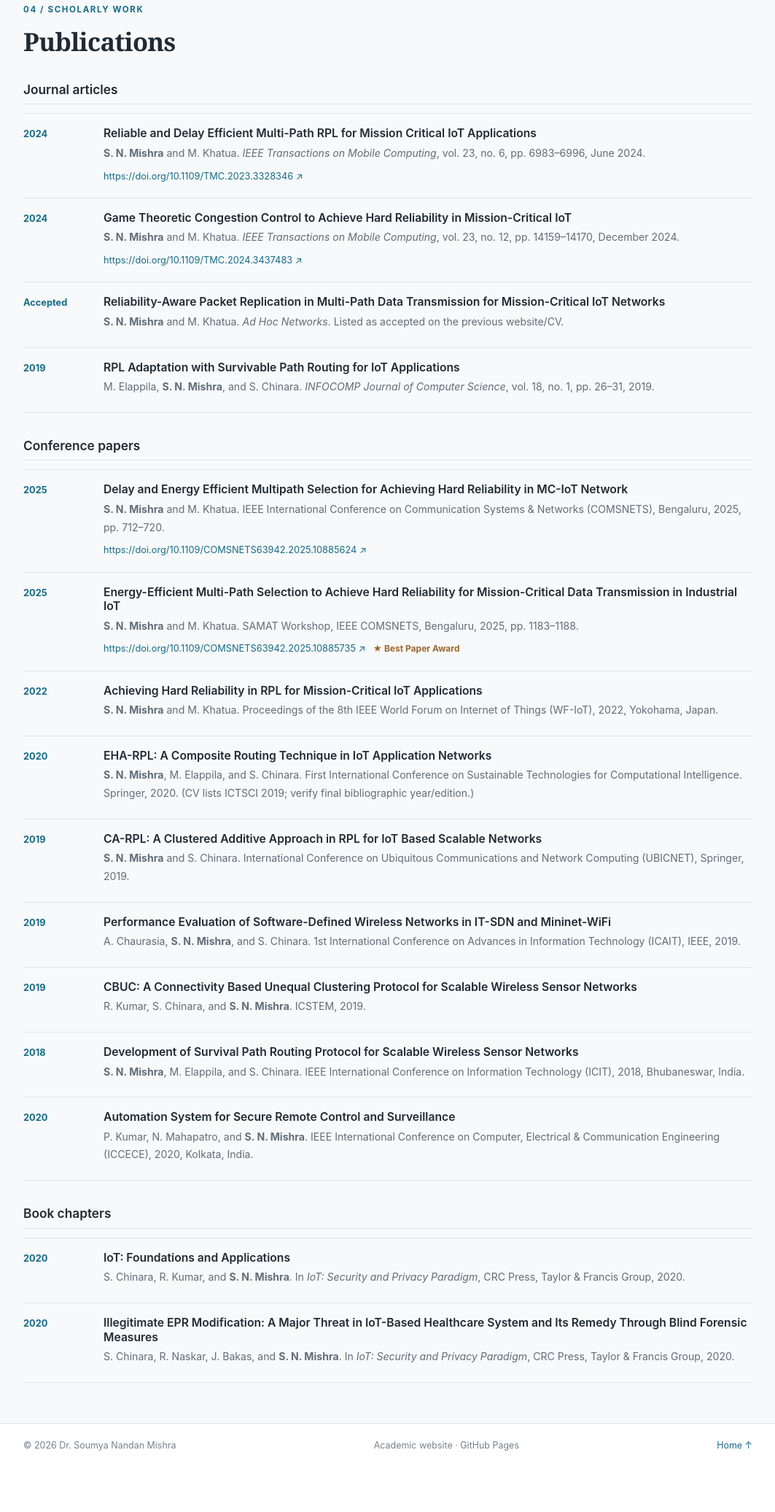
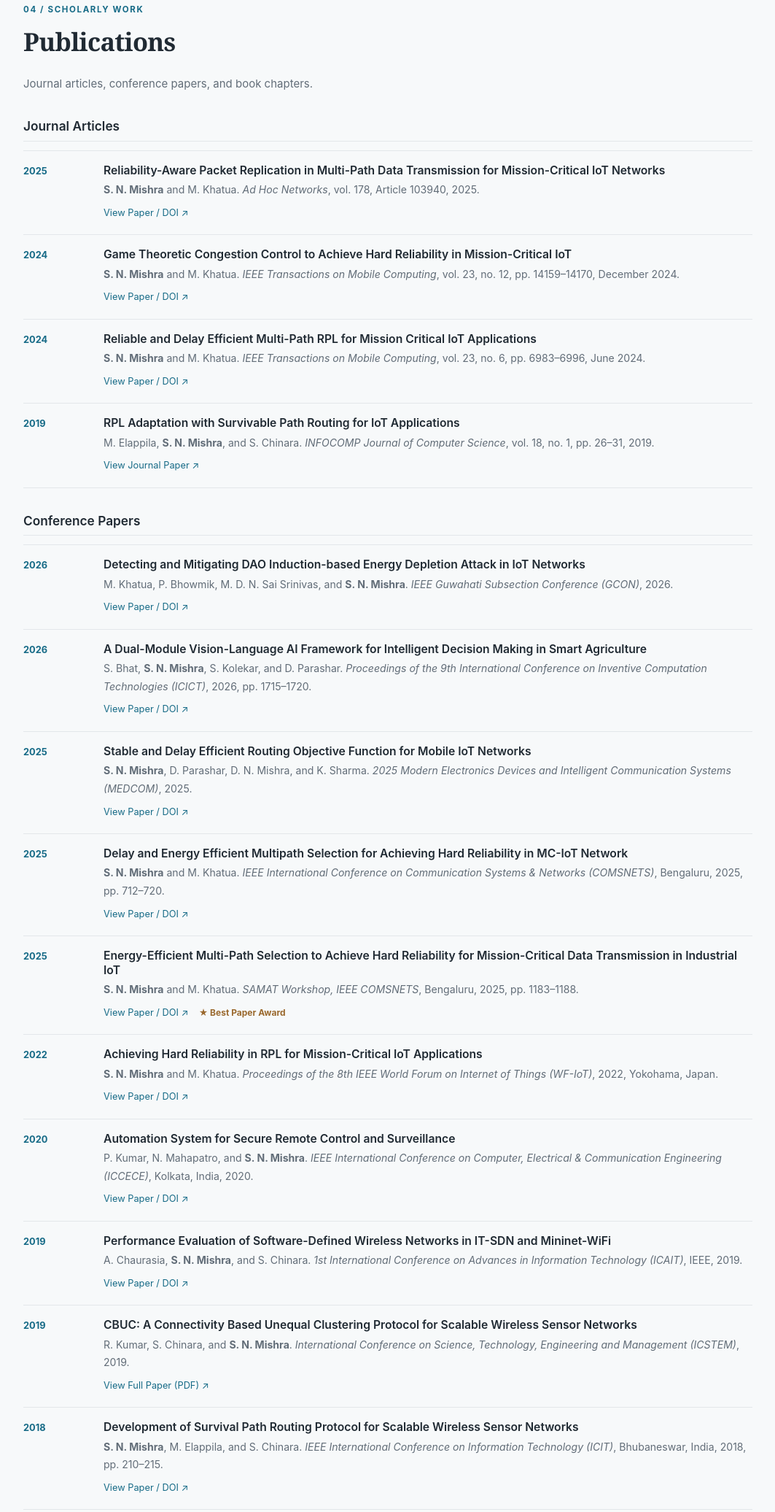
Before and after one commit to snm010/snm010.github.io, a plain HTML site: page publications.html in a window 1280 px wide. Shown: the part 129-2201 px from the top of the page at 73% size, without its empty margins (108-1171 px from the left). Before the commit the page ends 2140 px from the top, so only its background shows below. Drawn offline with Linux system fonts and the light colour scheme.

Commit message:
Update publications.html

```diff
--- a/publications.html
+++ b/publications.html
@@ -1,37 +1,260 @@
-<!DOCTYPE html><html lang="en"><head>
-<meta charset="utf-8"/><meta content="width=device-width, initial-scale=1" name="viewport"/>
+
+<!DOCTYPE html>
+<html lang="en">
+<head>
+<meta charset="utf-8"/>
+<meta content="width=device-width, initial-scale=1" name="viewport"/>
 <meta content="Academic website of Dr. Soumya Nandan Mishra, Assistant Professor at NIT Rourkela. Research in IoT, reliable routing, mission-critical networks and wireless sensor networks." name="description"/>
 <meta content="Dr. Soumya Nandan Mishra" name="author"/>
 <title>Publications | Dr. Soumya Nandan Mishra</title>
-<link href="https://fonts.googleapis.com" rel="preconnect"/><link crossorigin="" href="https://fonts.gstatic.com" rel="preconnect"/>
-<link href="https://fonts.googleapis.com/css2?family=DM+Sans:wght@400;500;600;700&amp;family=Manrope:wght@400;500;600;700;800&amp;display=swap" rel="stylesheet"/>
-<link href="assets/css/style.css" rel="stylesheet"/><link href="assets/images/favicon.svg" rel="icon" type="image/svg+xml"/>
-</head><body><a class="skip-link" href="#main">Skip to content</a><header class="site-header"><div class="container nav-wrap">
+
+<link href="https://fonts.googleapis.com" rel="preconnect"/>
+<link crossorigin="" href="https://fonts.gstatic.com" rel="preconnect"/>
+<link href="https://fonts.googleapis.com/css2?family=DM+Sans:wght@400;500;600;700&family=Manrope:wght@400;500;600;700;800&display=swap" rel="stylesheet"/>
+<link href="assets/css/style.css" rel="stylesheet"/>
+<link href="assets/images/favicon.svg" rel="icon" type="image/svg+xml"/>
+</head>
+
+<body>
+
+<a class="skip-link" href="#main">Skip to content</a>
+
+<header class="site-header">
+<div class="container nav-wrap">
+
 <a class="brand" href="index.html">Dr. Soumya Nandan Mishra</a>
-<button class="menu-toggle" aria-label="Toggle navigation" aria-expanded="false"><span></span><span></span><span></span></button>
+
+<button class="menu-toggle" aria-label="Toggle navigation" aria-expanded="false">
+<span></span><span></span><span></span>
+</button>
+
 <nav class="nav" aria-label="Main navigation">
-<a href="index.html">Home</a><a href="research.html">Research</a><a href="publications.html" aria-current="page">Publications</a><a href="teaching.html">Teaching</a><a href="contact.html" class="nav-contact">Contact</a>
-</nav></div></header><main id="main"><section class="section section-tint" id="publications"><div class="container"><p class="eyebrow">04 / SCHOLARLY WORK</p><h2>Publications</h2><p class="section-intro"></p>
-<h3 class="pub-heading">Journal articles</h3><div class="publication-list">
-<article class="publication"><div class="pub-year">2024</div><div class="pub-content"><h3>Reliable and Delay Efficient Multi-Path RPL for Mission Critical IoT Applications</h3><p><strong>S. N. Mishra</strong> and M. Khatua. <em>IEEE Transactions on Mobile Computing</em>, vol. 23, no. 6, pp. 6983–6996, June 2024.</p><a class="doi" href="https://doi.org/10.1109/TMC.2023.3328346" rel="noopener" target="_blank">https://doi.org/10.1109/TMC.2023.3328346 ↗</a></div></article>
-<article class="publication"><div class="pub-year">2024</div><div class="pub-content"><h3>Game Theoretic Congestion Control to Achieve Hard Reliability in Mission-Critical IoT</h3><p><strong>S. N. Mishra</strong> and M. Khatua. <em>IEEE Transactions on Mobile Computing</em>, vol. 23, no. 12, pp. 14159–14170, December 2024.</p><a class="doi" href="https://doi.org/10.1109/TMC.2024.3437483" rel="noopener" target="_blank">https://doi.org/10.1109/TMC.2024.3437483 ↗</a></div></article>
-<article class="publication"><div class="pub-year">Accepted</div><div class="pub-content"><h3>Reliability-Aware Packet Replication in Multi-Path Data Transmission for Mission-Critical IoT Networks</h3><p><strong>S. N. Mishra</strong> and M. Khatua. <em>Ad Hoc Networks</em>. Listed as accepted on the previous website/CV.</p></div></article>
-<article class="publication"><div class="pub-year">2019</div><div class="pub-content"><h3>RPL Adaptation with Survivable Path Routing for IoT Applications</h3><p>M. Elappila, <strong>S. N. Mishra</strong>, and S. Chinara. <em>INFOCOMP Journal of Computer Science</em>, vol. 18, no. 1, pp. 26–31, 2019.</p></div></article>
+<a href="index.html">Home</a>
+<a href="research.html">Research</a>
+<a href="publications.html" aria-current="page">Publications</a>
+<a href="teaching.html">Teaching</a>
+<a href="contact.html" class="nav-contact">Contact</a>
+</nav>
+
 </div>
-<h3 class="pub-heading">Conference papers</h3><div class="publication-list">
-<article class="publication"><div class="pub-year">2025</div><div class="pub-content"><h3>Delay and Energy Efficient Multipath Selection for Achieving Hard Reliability in MC-IoT Network</h3><p><strong>S. N. Mishra</strong> and M. Khatua. IEEE International Conference on Communication Systems &amp; Networks (COMSNETS), Bengaluru, 2025, pp. 712–720.</p><a class="doi" href="https://doi.org/10.1109/COMSNETS63942.2025.10885624" rel="noopener" target="_blank">https://doi.org/10.1109/COMSNETS63942.2025.10885624 ↗</a></div></article>
-<article class="publication award"><div class="pub-year">2025</div><div class="pub-content"><h3>Energy-Efficient Multi-Path Selection to Achieve Hard Reliability for Mission-Critical Data Transmission in Industrial IoT</h3><p><strong>S. N. Mishra</strong> and M. Khatua. SAMAT Workshop, IEEE COMSNETS, Bengaluru, 2025, pp. 1183–1188.</p><a class="doi" href="https://doi.org/10.1109/COMSNETS63942.2025.10885735" rel="noopener" target="_blank">https://doi.org/10.1109/COMSNETS63942.2025.10885735 ↗</a><span class="award-label">★ Best Paper Award</span></div></article>
-<article class="publication"><div class="pub-year">2022</div><div class="pub-content"><h3>Achieving Hard Reliability in RPL for Mission-Critical IoT Applications</h3><p><strong>S. N. Mishra</strong> and M. Khatua. Proceedings of the 8th IEEE World Forum on Internet of Things (WF-IoT), 2022, Yokohama, Japan.</p></div></article>
-<article class="publication"><div class="pub-year">2020</div><div class="pub-content"><h3>EHA-RPL: A Composite Routing Technique in IoT Application Networks</h3><p><strong>S. N. Mishra</strong>, M. Elappila, and S. Chinara. First International Conference on Sustainable Technologies for Computational Intelligence. Springer, 2020. (CV lists ICTSCI 2019; verify final bibliographic year/edition.)</p></div></article>
-<article class="publication"><div class="pub-year">2019</div><div class="pub-content"><h3>CA-RPL: A Clustered Additive Approach in RPL for IoT Based Scalable Networks</h3><p><strong>S. N. Mishra</strong> and S. Chinara. International Conference on Ubiquitous Communications and Network Computing (UBICNET), Springer, 2019.</p></div></article>
-<article class="publication"><div class="pub-year">2019</div><div class="pub-content"><h3>Performance Evaluation of Software-Defined Wireless Networks in IT-SDN and Mininet-WiFi</h3><p>A. Chaurasia, <strong>S. N. Mishra</strong>, and S. Chinara. 1st International Conference on Advances in Information Technology (ICAIT), IEEE, 2019.</p></div></article>
-<article class="publication"><div class="pub-year">2019</div><div class="pub-content"><h3>CBUC: A Connectivity Based Unequal Clustering Protocol for Scalable Wireless Sensor Networks</h3><p>R. Kumar, S. Chinara, and <strong>S. N. Mishra</strong>. ICSTEM, 2019.</p></div></article>
-<article class="publication"><div class="pub-year">2018</div><div class="pub-content"><h3>Development of Survival Path Routing Protocol for Scalable Wireless Sensor Networks</h3><p><strong>S. N. Mishra</strong>, M. Elappila, and S. Chinara. IEEE International Conference on Information Technology (ICIT), 2018, Bhubaneswar, India.</p></div></article>
-<article class="publication"><div class="pub-year">2020</div><div class="pub-content"><h3>Automation System for Secure Remote Control and Surveillance</h3><p>P. Kumar, N. Mahapatro, and <strong>S. N. Mishra</strong>. IEEE International Conference on Computer, Electrical &amp; Communication Engineering (ICCECE), 2020, Kolkata, India.</p></div></article>
+</header>
+
+<main id="main">
+
+<section class="section section-tint" id="publications">
+<div class="container">
+
+<p class="eyebrow">04 / SCHOLARLY WORK</p>
+<h2>Publications</h2>
+
+<p class="section-intro">
+Journal articles, conference papers, and book chapters.
+</p>
+
+
+<!-- JOURNAL ARTICLES -->
+
+<h3 class="pub-heading">Journal Articles</h3>
+
+<div class="publication-list">
+
+<article class="publication">
+<div class="pub-year">2025</div>
+<div class="pub-content">
+<h3>Reliability-Aware Packet Replication in Multi-Path Data Transmission for Mission-Critical IoT Networks</h3>
+<p><strong>S. N. Mishra</strong> and M. Khatua. <em>Ad Hoc Networks</em>, vol. 178, Article 103940, 2025.</p>
+<a class="doi" href="https://doi.org/10.1016/j.adhoc.2025.103940" target="_blank" rel="noopener">View Paper / DOI ↗</a>
 </div>
-<h3 class="pub-heading">Book chapters</h3><div class="publication-list">
-<article class="publication"><div class="pub-year">2020</div><div class="pub-content"><h3>IoT: Foundations and Applications</h3><p>S. Chinara, R. Kumar, and <strong>S. N. Mishra</strong>. In <em>IoT: Security and Privacy Paradigm</em>, CRC Press, Taylor &amp; Francis Group, 2020.</p></div></article>
-<article class="publication"><div class="pub-year">2020</div><div class="pub-content"><h3>Illegitimate EPR Modification: A Major Threat in IoT-Based Healthcare System and Its Remedy Through Blind Forensic Measures</h3><p>S. Chinara, R. Naskar, J. Bakas, and <strong>S. N. Mishra</strong>. In <em>IoT: Security and Privacy Paradigm</em>, CRC Press, Taylor &amp; Francis Group, 2020.</p></div></article>
+</article>
+
+<article class="publication">
+<div class="pub-year">2024</div>
+<div class="pub-content">
+<h3>Game Theoretic Congestion Control to Achieve Hard Reliability in Mission-Critical IoT</h3>
+<p><strong>S. N. Mishra</strong> and M. Khatua. <em>IEEE Transactions on Mobile Computing</em>, vol. 23, no. 12, pp. 14159–14170, December 2024.</p>
+<a class="doi" href="https://doi.org/10.1109/TMC.2024.3437483" target="_blank" rel="noopener">View Paper / DOI ↗</a>
+</div>
+</article>
+
+<article class="publication">
+<div class="pub-year">2024</div>
+<div class="pub-content">
+<h3>Reliable and Delay Efficient Multi-Path RPL for Mission Critical IoT Applications</h3>
+<p><strong>S. N. Mishra</strong> and M. Khatua. <em>IEEE Transactions on Mobile Computing</em>, vol. 23, no. 6, pp. 6983–6996, June 2024.</p>
+<a class="doi" href="https://doi.org/10.1109/TMC.2023.3328346" target="_blank" rel="noopener">View Paper / DOI ↗</a>
+</div>
+</article>
+
+<article class="publication">
+<div class="pub-year">2019</div>
+<div class="pub-content">
+<h3>RPL Adaptation with Survivable Path Routing for IoT Applications</h3>
+<p>M. Elappila, <strong>S. N. Mishra</strong>, and S. Chinara. <em>INFOCOMP Journal of Computer Science</em>, vol. 18, no. 1, pp. 26–31, 2019.</p>
+<a class="doi" href="https://infocomp.dcc.ufla.br/index.php/infocomp/article/view/579" target="_blank" rel="noopener">View Journal Paper ↗</a>
+</div>
+</article>
+
 </div>
 
-</div></section></main><footer class="site-footer"><div class="container footer-inner"><span>© <span id="year"></span> Dr. Soumya Nandan Mishra</span><span>Academic website · GitHub Pages</span><a href="index.html">Home ↑</a></div></footer><script src="assets/js/main.js"></script></body></html>
+
+<!-- CONFERENCE PAPERS -->
+
+<h3 class="pub-heading">Conference Papers</h3>
+
+<div class="publication-list">
+
+<article class="publication">
+<div class="pub-year">2026</div>
+<div class="pub-content">
+<h3>Detecting and Mitigating DAO Induction-based Energy Depletion Attack in IoT Networks</h3>
+<p>M. Khatua, P. Bhowmik, M. D. N. Sai Srinivas, and <strong>S. N. Mishra</strong>. <em>IEEE Guwahati Subsection Conference (GCON)</em>, 2026.</p>
+<a class="doi" href="https://doi.org/10.1109/GCON69192.2026.11648412" target="_blank" rel="noopener">View Paper / DOI ↗</a>
+</div>
+</article>
+
+<article class="publication">
+<div class="pub-year">2026</div>
+<div class="pub-content">
+<h3>A Dual-Module Vision-Language AI Framework for Intelligent Decision Making in Smart Agriculture</h3>
+<p>S. Bhat, <strong>S. N. Mishra</strong>, S. Kolekar, and D. Parashar. <em>Proceedings of the 9th International Conference on Inventive Computation Technologies (ICICT)</em>, 2026, pp. 1715–1720.</p>
+<a class="doi" href="https://doi.org/10.1109/ICICT68280.2026.11511064" target="_blank" rel="noopener">View Paper / DOI ↗</a>
+</div>
+</article>
+
+<article class="publication">
+<div class="pub-year">2025</div>
+<div class="pub-content">
+<h3>Stable and Delay Efficient Routing Objective Function for Mobile IoT Networks</h3>
+<p><strong>S. N. Mishra</strong>, D. Parashar, D. N. Mishra, and K. Sharma. <em>2025 Modern Electronics Devices and Intelligent Communication Systems (MEDCOM)</em>, 2025.</p>
+<a class="doi" href="https://doi.org/10.1109/MEDCOM67532.2025.11405336" target="_blank" rel="noopener">View Paper / DOI ↗</a>
+</div>
+</article>
+
+<article class="publication">
+<div class="pub-year">2025</div>
+<div class="pub-content">
+<h3>Delay and Energy Efficient Multipath Selection for Achieving Hard Reliability in MC-IoT Network</h3>
+<p><strong>S. N. Mishra</strong> and M. Khatua. <em>IEEE International Conference on Communication Systems &amp; Networks (COMSNETS)</em>, Bengaluru, 2025, pp. 712–720.</p>
+<a class="doi" href="https://doi.org/10.1109/COMSNETS63942.2025.10885624" target="_blank" rel="noopener">View Paper / DOI ↗</a>
+</div>
+</article>
+
+<article class="publication award">
+<div class="pub-year">2025</div>
+<div class="pub-content">
+<h3>Energy-Efficient Multi-Path Selection to Achieve Hard Reliability for Mission-Critical Data Transmission in Industrial IoT</h3>
+<p><strong>S. N. Mishra</strong> and M. Khatua. <em>SAMAT Workshop, IEEE COMSNETS</em>, Bengaluru, 2025, pp. 1183–1188.</p>
+<a class="doi" href="https://doi.org/10.1109/COMSNETS63942.2025.10885735" target="_blank" rel="noopener">View Paper / DOI ↗</a>
+<span class="award-label">★ Best Paper Award</span>
+</div>
+</article>
+
+<article class="publication">
+<div class="pub-year">2022</div>
+<div class="pub-content">
+<h3>Achieving Hard Reliability in RPL for Mission-Critical IoT Applications</h3>
+<p><strong>S. N. Mishra</strong> and M. Khatua. <em>Proceedings of the 8th IEEE World Forum on Internet of Things (WF-IoT)</em>, 2022, Yokohama, Japan.</p>
+<a class="doi" href="https://doi.org/10.1109/WF-IoT54382.2022.10152158" target="_blank" rel="noopener">View Paper / DOI ↗</a>
+</div>
+</article>
+
+<article class="publication">
+<div class="pub-year">2020</div>
+<div class="pub-content">
+<h3>Automation System for Secure Remote Control and Surveillance</h3>
+<p>P. Kumar, N. Mahapatro, and <strong>S. N. Mishra</strong>. <em>IEEE International Conference on Computer, Electrical &amp; Communication Engineering (ICCECE)</em>, Kolkata, India, 2020.</p>
+<a class="doi" href="https://doi.org/10.1109/ICCECE48148.2020.9223080" target="_blank" rel="noopener">View Paper / DOI ↗</a>
+</div>
+</article>
+
+<article class="publication">
+<div class="pub-year">2019</div>
+<div class="pub-content">
+<h3>Performance Evaluation of Software-Defined Wireless Networks in IT-SDN and Mininet-WiFi</h3>
+<p>A. Chaurasia, <strong>S. N. Mishra</strong>, and S. Chinara. <em>1st International Conference on Advances in Information Technology (ICAIT)</em>, IEEE, 2019.</p>
+<a class="doi" href="https://doi.org/10.1109/ICAIT47043.2019.8987342" target="_blank" rel="noopener">View Paper / DOI ↗</a>
+</div>
+</article>
+
+<article class="publication">
+<div class="pub-year">2019</div>
+<div class="pub-content">
+<h3>CBUC: A Connectivity Based Unequal Clustering Protocol for Scalable Wireless Sensor Networks</h3>
+<p>R. Kumar, S. Chinara, and <strong>S. N. Mishra</strong>. <em>International Conference on Science, Technology, Engineering and Management (ICSTEM)</em>, 2019.</p>
+<a class="doi" href="https://dspace.nitrkl.ac.in/dspace/bitstream/2080/3488/1/2019_ICSTEM_RKumar_CBUC.pdf" target="_blank" rel="noopener">View Full Paper (PDF) ↗</a>
+</div>
+</article>
+
+<article class="publication">
+<div class="pub-year">2018</div>
+<div class="pub-content">
+<h3>Development of Survival Path Routing Protocol for Scalable Wireless Sensor Networks</h3>
+<p><strong>S. N. Mishra</strong>, M. Elappila, and S. Chinara. <em>IEEE International Conference on Information Technology (ICIT)</em>, Bhubaneswar, India, 2018, pp. 210–215.</p>
+<a class="doi" href="https://doi.org/10.1109/ICIT.2018.00051" target="_blank" rel="noopener">View Paper / DOI ↗</a>
+</div>
+</article>
+
+</div>
+
+
+<!-- BOOK CHAPTERS -->
+
+<h3 class="pub-heading">Book Chapters</h3>
+
+<div class="publication-list">
+
+<article class="publication">
+<div class="pub-year">2020</div>
+<div class="pub-content">
+<h3>IoT: Foundations and Applications</h3>
+<p>S. Chinara, R. Kumar, and <strong>S. N. Mishra</strong>. In <em>IoT: Security and Privacy Paradigm</em>, CRC Press, Taylor &amp; Francis Group, 2020, Chapter 13, p. 281.</p>
+<a class="doi" href="https://www.routledge.com/IoT-Security-and-Privacy-Paradigm/Pal-Diaz-Le/p/book/9780367253844" target="_blank" rel="noopener">View Book / Chapter Details ↗</a>
+</div>
+</article>
+
+<article class="publication">
+<div class="pub-year">2020</div>
+<div class="pub-content">
+<h3>Illegitimate EPR Modification: A Major Threat in IoT-Based Healthcare System and Its Remedy Through Blind Forensic Measures</h3>
+<p>S. Chinara, R. Naskar, J. Bakas, and <strong>S. N. Mishra</strong>. In <em>IoT: Security and Privacy Paradigm</em>, CRC Press, Taylor &amp; Francis Group, 2020, Chapter 12, p. 257.</p>
+<a class="doi" href="https://www.routledge.com/IoT-Security-and-Privacy-Paradigm/Pal-Diaz-Le/p/book/9780367253844" target="_blank" rel="noopener">View Book / Chapter Details ↗</a>
+</div>
+</article>
+
+<article class="publication">
+<div class="pub-year">2020</div>
+<div class="pub-content">
+<h3>EHA-RPL: A Composite Routing Technique in IoT Application Networks</h3>
+<p><strong>S. N. Mishra</strong>, M. Elappila, and S. Chinara. In <em>Advances in Intelligent Systems and Computing</em>, vol. 1045, Springer, 2020, pp. 645–657.</p>
+<a class="doi" href="https://doi.org/10.1007/978-981-15-0029-9_51" target="_blank" rel="noopener">View Paper / DOI ↗</a>
+</div>
+</article>
+
+<article class="publication">
+<div class="pub-year">2019</div>
+<div class="pub-content">
+<h3>CA-RPL: A Clustered Additive Approach in RPL for IoT Based Scalable Networks</h3>
+<p><strong>S. N. Mishra</strong> and S. Chinara. In <em>Ubiquitous Communications and Network Computing</em>, Springer, 2019, pp. 103–114.</p>
+<a class="doi" href="https://doi.org/10.1007/978-3-030-20615-4_8" target="_blank" rel="noopener">View Paper / DOI ↗</a>
+</div>
+</article>
+
+</div>
+
+</div>
+</section>
+
+</main>
+
+<footer class="site-footer">
+<div class="container footer-inner">
+<span>© <span id="year"></span> Dr. Soumya Nandan Mishra</span>
+<span>Academic website · GitHub Pages</span>
+<a href="index.html">Home ↑</a>
+</div>
+</footer>
+
+<script src="assets/js/main.js"></script>
+
+</body>
+</html>
```
